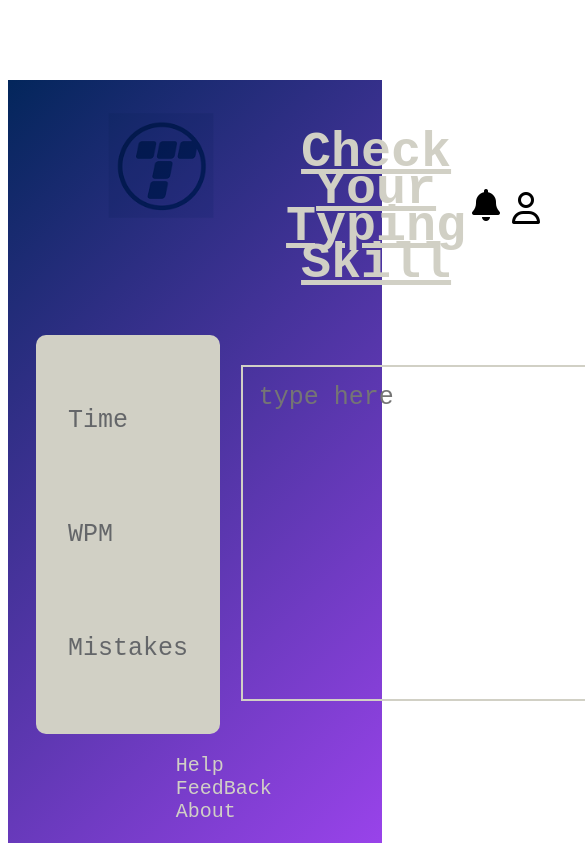
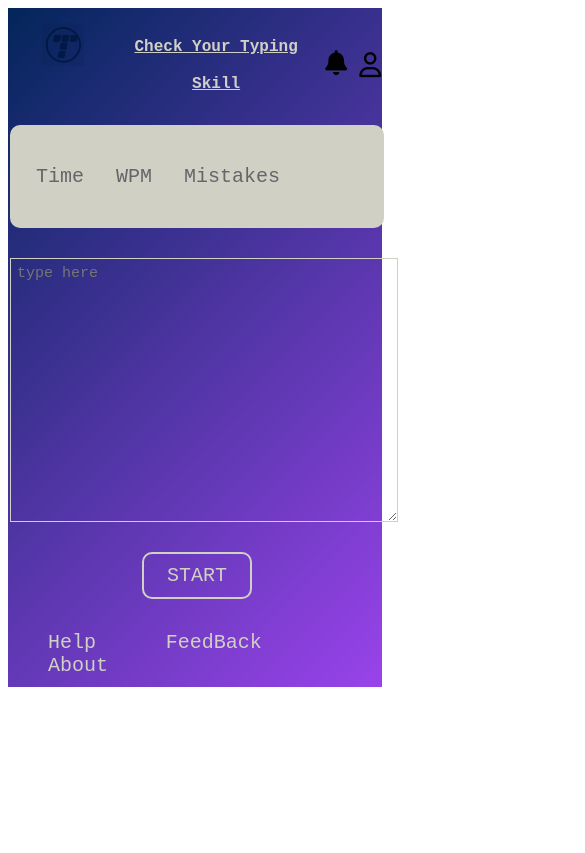
Before and after one commit to ABHISHEK-7455-coder/typing-test-app, a plain HTML site: page index.html in a window 390 px wide. Shown: the top 853 px of the page, 585 px wide, since content can reach past the window. Drawn offline with Linux system fonts and the light colour scheme.

Commit message:
typing-test-app

```diff
--- a/index.html
+++ b/index.html
@@ -38,13 +38,13 @@
         </main>
         <footer>
             <div>
-                <a href="">Help</a>
-                <a href="">FeedBack</a>
-                <a href="">About</a>
+                <a href="" class="help">Help</a>
+                <a href="" class="feedback">FeedBack</a>
+                <a href="" class="about">About</a>
             </div>
         </footer>
     </div>
-    <!-- <script src="project.js"></script> -->
+
 </body>
 <script src="project.js"></script>
 </html>
--- a/project.js
+++ b/project.js
@@ -4,6 +4,7 @@ const showText = document.querySelector('.show-text');
 const score = document.querySelector('.section1')
 const time = document.querySelector('.time');
 const wpm = document.querySelector('.wpm');
+const mistake = document.querySelector('.mistake');
 
 
 const sentences = [
@@ -18,6 +19,19 @@ const sentences = [
                      "Keep your friends close, but your enemies closer.",
                 ];
 
+const countMistakes = (originalText, typedText) => {
+  let originalWords = originalText.split(" ");
+  let typedWords = typedText.split(" ");
+  let mistakes = 0;
+
+  for (let i = 0; i < Math.max(originalWords.length, typedWords.length); i++) {
+    if(originalWords[i] !== typedWords[i]) {
+      mistakes++;
+    }
+  }
+  return mistakes;
+}
+
 const typingSpeed = (timeTaken) => {
     let totalWords = typingText.value.trim();
     let actualWords = totalWords === '' ? 0 : totalWords.split(" ").length;
@@ -25,10 +39,13 @@ const typingSpeed = (timeTaken) => {
     if(actualWords !== 0) {
         let speed = (actualWords / timeTaken) * 60;
         speed = Math.round(speed)
-        // console.log(speed)
-        score.innerHTML = `<p class="time">Time : ${totalTimeTaken} sec</p>
-                            <p class="wpm">WPM : ${speed}</p>
-                            <p class="mistake">Mistakes</p>`;
+
+      let originalText = showText.innerHTML;
+      let mistakes = countMistakes(originalText, totalWords)
+
+        score.innerHTML = `<p class="time">Time:${totalTimeTaken} sec</p>
+                            <p class="wpm">WPM:${speed}</p>
+                            <p class="mistake">Mistakes:${mistakes}</p>`;
     }
 }
 
@@ -39,7 +56,7 @@ const endTyping = () => {
 
     totalTimeTaken = (endTime - startTime) / 1000;
     totalTimeTaken = Math.round(totalTimeTaken)
-    // console.log(totalTimeTaken);
+
 
     typingSpeed(totalTimeTaken);
     showText.innerHTML = "";
@@ -48,7 +65,7 @@ const endTyping = () => {
 
 const startTyping = () => {
     let randomNumber = Math.floor(Math.random() * sentences.length);
-    showText .innerHTML = sentences[randomNumber];
+    showText.innerHTML = sentences[randomNumber];
     let date = new Date();
     startTime = date.getTime();
     btn.innerText = 'Done';
--- a/style.css
+++ b/style.css
@@ -1,8 +1,6 @@
 * {
     font-family: "Roboto Mono", "Roboto Mono", "Vazirmatn", monospace;
 }
-
-
 
 .container {
     width: 100%;
@@ -10,22 +8,6 @@
     color: #646669;
     margin-top: 80px;
 }
-
-/* .text-container {
-    text-align: center;
-}
-
-#text {
-    border-radius: 10px;
-    width: 800px;
-    height: 320px;
-    padding: 15px 30px;
-}
-
-.btn {
-    display: inline-block;
-    padding: 15px 40px;
-} */
 
 header {
     display: flex;
@@ -38,12 +20,6 @@ header {
     justify-content: space-between;
 }
 
-/* .left-header-container {
-    display: flex;
-    justify-content: space-around;
-    width: 50%;
-} */
-
 .logo {
     mix-blend-mode: multiply;
     width: 250px;
@@ -54,16 +30,6 @@ header {
     font-size: 50px;
     text-decoration: underline;
 }
-
-/* .left-header-container div:nth-child(2){
-    color: #d1d0c5;
-} */
-
-/* .right-header-container {
-    display: flex;
-    justify-content: space-around;
-    width: 10%;
-} */
 
 .notification, .user {
     background: none;
@@ -76,7 +42,7 @@ header {
 
 main {
     display: flex;
-    width: 85%;
+    width: 90%;
     margin: auto;
     justify-content: space-around;
 }
@@ -120,7 +86,7 @@ main {
 }
 
 .start {
-    width: 120px;
+    width: 110px;
     padding: 10px;
     background: none;
     border: 2px solid #d1d0c5;
@@ -130,23 +96,13 @@ main {
     cursor: pointer;
 }
 
-.next {
-    width: 120px;
-    padding: 10px;
-    background: none;
-    border: none;
-    font-size: 20px;
-    color: #f3f2ed;
-    cursor: pointer;
-}
-
 footer {
     width: 90%;
     margin: auto;padding: 20px;
 }
 
 footer div {
-    margin-left: 35%;
+    margin-left: 37%;
 }
 
 footer a {
@@ -155,3 +111,120 @@ footer a {
     font-size: 20px;
     padding: 30px;
 }
+
+
+/* Responsive */
+
+@media (max-width:431px){
+    .container {
+        width: 100%;
+        background: linear-gradient(135deg,  #03265b, #9943ea);
+        color: #646669;
+        margin-top: 0px;
+    }
+
+    header {
+        display: flex;
+        width: 100%;
+        margin: auto;
+        padding: 10px 5px;
+        font-size: 37px;
+        color: #d1d0c5;
+        line-height: 37px;
+        justify-content: space-around;
+    }
+
+    .logo {
+        mix-blend-mode: multiply;
+        width: 100px;
+    }
+
+    .main-heading {
+        text-align: center;
+        font-size: 16px;
+        text-decoration: underline;
+    }
+
+    .notification, .user i {
+        background: none;
+        border: none;
+        font-size: 25px;
+    }
+
+    main {
+        display: block;
+        width: 100%;
+        margin: auto;
+        padding: 2px;
+        /* justify-content: space-around; */
+    }
+
+    .section1 {
+        display: flex;
+        padding: 10px;
+        background: #d1d0c5;
+        border-radius: 10px;
+    }
+
+    .section1 p {
+        display: block;
+        padding: 10px 16px;
+        font-size: 20px;
+        color: #646669;
+    }
+
+    #text {
+        width: 100%;
+        height: 250px;
+        margin-left: 0%;
+        background: none;
+        border: 1px solid;
+        padding: 6px;
+        font-size: 15px;
+        color: #d1d0c5;
+    }
+
+    .section2 p {
+        font-size: 30px;
+        color: #d1d0c5;
+        text-align: center;
+    }
+
+    .section3 {
+        display: flex;
+        flex-direction: column;
+        justify-content: space-around;
+        margin-top: 5px;
+        padding: 20px 0px;
+        align-items: center;
+    }
+
+    .start {
+        width: 110px;
+        padding: 10px;
+        background: none;
+        border: 2px solid #d1d0c5;
+        border-radius: 10px;
+        font-size: 20px;
+        color: #d1d0c5;
+        cursor: pointer;
+    }
+
+    footer {
+        width: 100%;
+        margin: auto;
+        padding: 10px;
+    }
+
+    footer div {
+        margin-left: 0%;
+    }
+
+    footer a {
+        text-decoration: none;
+        color:#d1d0c5;
+        font-size: 20px;
+        padding: 30px;
+    }
+
+}
```
